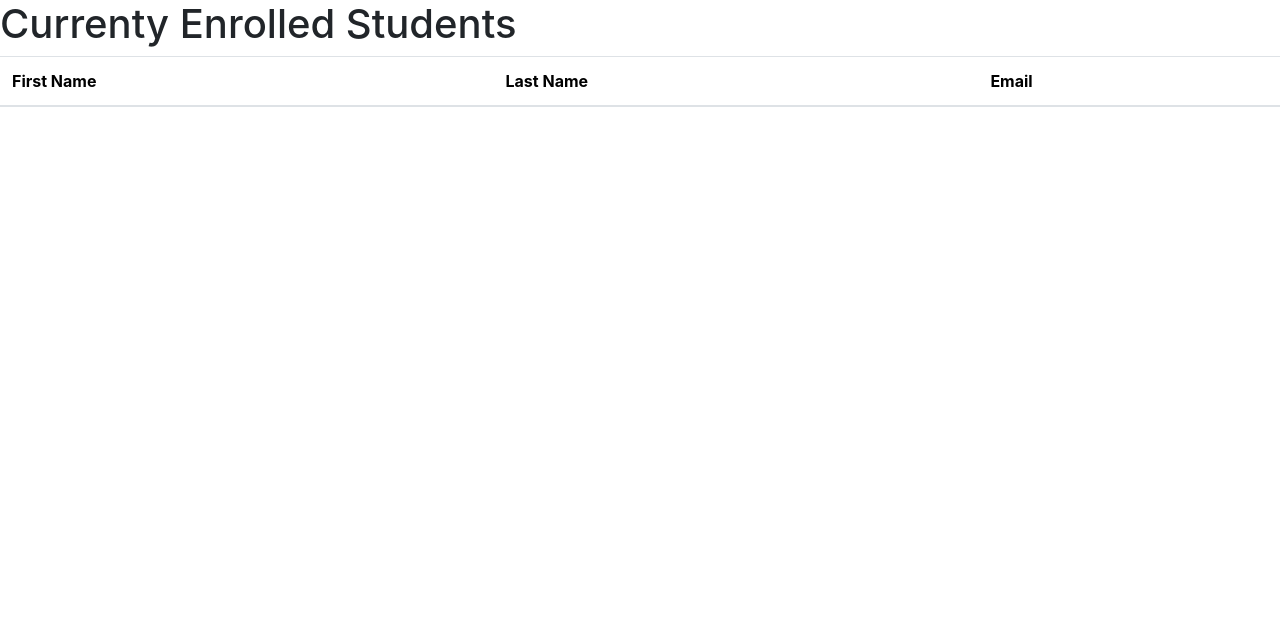
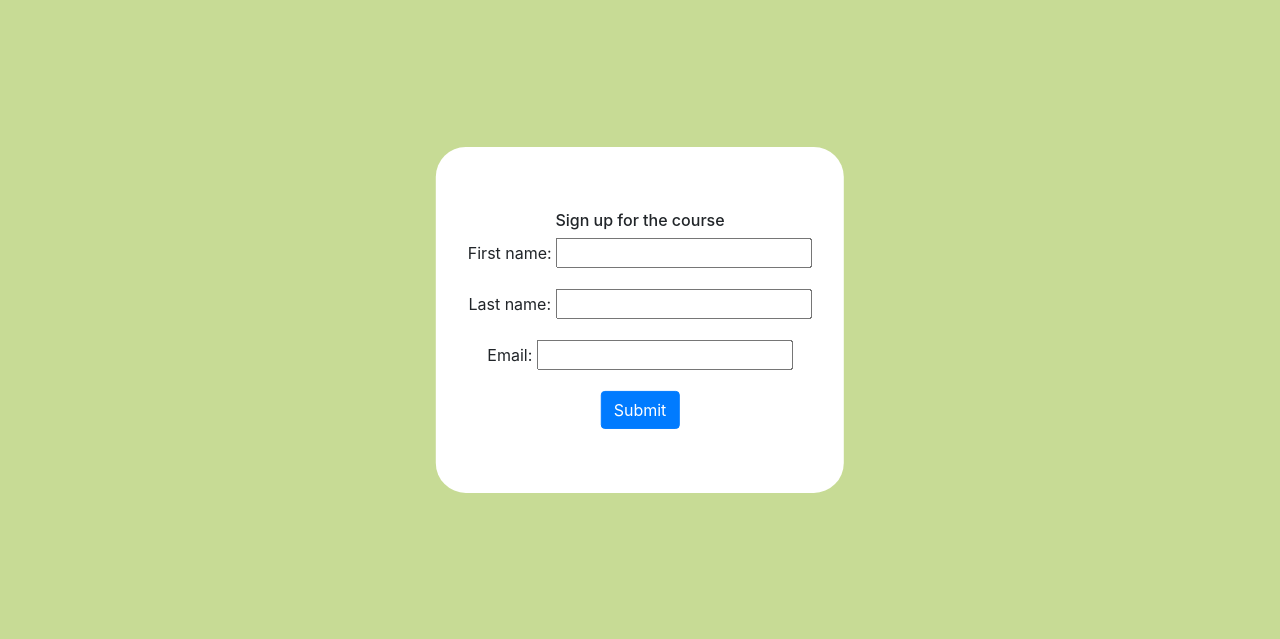
Before and after one commit to abhishektyagi1263/codeblue, a Django app: template template/codeblueapp/users.html in a window 1280 px wide. Shown: the top 639 px of the page. Run offline with Django 3.2, Linux system fonts and the light colour scheme; the template is opened without the code that fills it: values that come from a table or form of the project are taken from there, others are empty; data comes from the database, SQL or seed files in the repository; both versions use the stored data as it was after the commit; some libraries are stand-ins or nearby versions.

Commit message:
protype level 2 success release

```diff
--- /dev/null
+++ b/codeblueapp/forms.py
@@ -0,0 +1,8 @@
+from django import forms
+from .models import users
+
+class NewUser(forms.ModelForm):
+
+    class Meta():
+        model = users
+        fields = '__all__'
--- a/template/codeblueapp/index.html
+++ b/template/codeblueapp/index.html
@@ -7,12 +7,16 @@
 
   </head>
   <body style="background-color:#c7db95">
-    <div class="" style="text-align:center;height: 34em;position: relative; ">
+    <div class="" style="text-align:center;height: 24em;position: relative; ">
       <div class="child" style="margin: 0;position: absolute;top: 50%;left: 50%;margin-right: -50%;transform: translate(-50%, -50%)">
 
       <h1 style=" margin-bottom:30px;font-size:60px;font-weight: 700;"> Codeblue </h1>
       <h4 style="width:600px;margin-bottom:20px;">Walking on water and developing software from a specification are easy if both are frozen</h4>
       <button type="button" class="btn btn-dark" name="button">Book Classes</button></div>
     </div>
+    <div class="" style="bottom:0">
+      <svg xmlns="http://www.w3.org/2000/svg" viewBox="0 0 1440 320"><path fill="#f3f4f5" fill-opacity="1" d="M0,224L34.3,240C68.6,256,137,288,206,261.3C274.3,235,343,149,411,133.3C480,117,549,171,617,208C685.7,245,754,267,823,234.7C891.4,203,960,117,1029,96C1097.1,75,1166,117,1234,122.7C1302.9,128,1371,96,1406,80L1440,64L1440,320L1405.7,320C1371.4,320,1303,320,1234,320C1165.7,320,1097,320,1029,320C960,320,891,320,823,320C754.3,320,686,320,617,320C548.6,320,480,320,411,320C342.9,320,274,320,206,320C137.1,320,69,320,34,320L0,320Z"></path></svg>
+
+    </div>
   </body>
 </html>
--- a/template/codeblueapp/users.html
+++ b/template/codeblueapp/users.html
@@ -6,28 +6,20 @@
     <link rel="stylesheet" href="https://stackpath.bootstrapcdn.com/bootstrap/4.4.1/css/bootstrap.min.css" integrity="sha384-Vkoo8x4CGsO3+Hhxv8T/Q5PaXtkKtu6ug5TOeNV6gBiFeWPGFN9MuhOf23Q9Ifjh" crossorigin="anonymous">
 
   </head>
-  <body>
-    <h1> Currenty Enrolled Students </h1>
-    {% if users %}
-      <table class="table table-hover" style="color:black;">
-        <thead>
-          <th>First Name</th>
-          <th>Last Name</th>
-          <th>Email</th>
-        </thead>
-
-        {% for student in usem %}
-
-          <tr>
-            <td>{{ student.first_name }}</td>
-            <td>{{ student.last_name }}</td>
-            <td>{{ student.email }}</td>
-          </tr>
+  <body style="background-color:#c7db95">
+    <div class="" style="text-align:center;height: 40em;position: relative; ">
+      <div style="margin: 0;position: absolute;top: 50%;left: 50%;margin-right: -50%;transform: translate(-50%, -50%);background-color:white; padding:4rem 2rem;border-radius:30px;">
 
 
-        {% endfor %}
-      </table>
+    <h6> Sign up for the course</h6>
 
-    {% endif %}
+    <form method="POST">
+
+        {{ form.as_p }}
+        {% csrf_token %}
+
+        <input type="submit" class="btn btn-primary" value="Submit">
+    </form>
+    </div></div>
   </body>
 </html>
```
Also changed, not shown: codeblueapp/views.py (+13 -4 lines), db.sqlite3.
